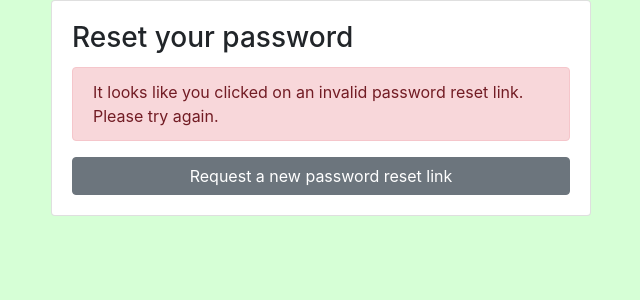
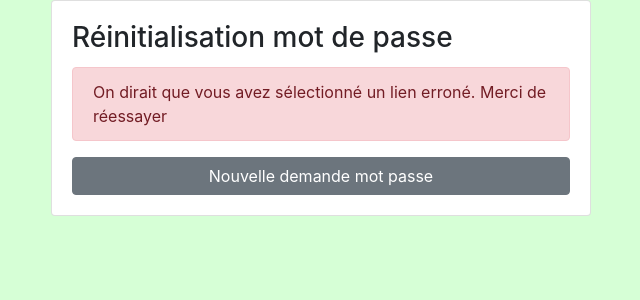
Before and after one commit to JMdemarle/sfanm, a Django app: template users/templates/users/password_reset_confirm.html in a window 1280 px wide. Shown: the top 300 px of the page, without its empty margins (319-959 px from the left). Run offline with Django 3.2, Linux system fonts and the light colour scheme; the template is opened without the code that fills it, so the values that code supplies are empty; some libraries are stand-ins or nearby versions; some web fonts are replaced.

Commit message:
modifié :         users/templates/users/password_reset_confirm.html

```diff
--- a/users/templates/users/password_reset_confirm.html
+++ b/users/templates/users/password_reset_confirm.html
@@ -14,18 +14,18 @@
       <div class="card">
         <div class="card-body">
           {% if validlink %}
-            <h3 class="card-title">Change password for @{{ form.user.username }}</h3>
+            <h3 class="card-title">Changement de mot de passe pour {{ form.user.username }}</h3>
             <form method="post" novalidate>
               {% csrf_token %}
               {% include 'includes/form.html' %}
-              <button type="submit" class="btn btn-success btn-block">Change password</button>
+              <button type="submit" class="btn btn-success btn-block">Change mot de passe</button>
             </form>
           {% else %}
-            <h3 class="card-title">Reset your password</h3>
+            <h3 class="card-title">Réinitialisation mot de passe</h3>
             <div class="alert alert-danger" role="alert">
-              It looks like you clicked on an invalid password reset link. Please try again.
+              On dirait que vous avez sélectionné un lien erroné. Merci de réessayer
             </div>
-            <a href="{% url 'password_reset' %}" class="btn btn-secondary btn-block">Request a new password reset link</a>
+            <a href="{% url 'password_reset_evt' %}" class="btn btn-secondary btn-block">Nouvelle demande mot passe</a>
           {% endif %}
         </div>
       </div>
```
